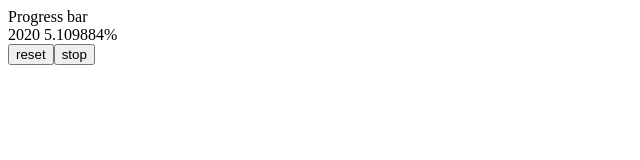
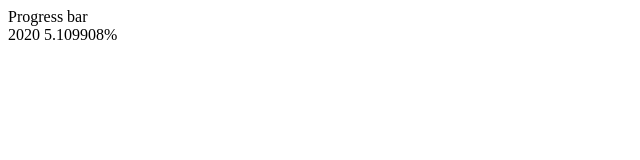
Before and after one commit to iz4blue/ttusi-clock, a Gatsby site: page / in a window 1280 px wide. Shown: the whole page, without its empty margins (0-640 px from the left). Built offline with nearby package versions, Linux system fonts and the light colour scheme; Gatsby itself is replaced by a stand-in of ours.

Commit message:
리뷰 받은 내용으로 코드 변경

```diff
--- a/src/components/bar.js
+++ b/src/components/bar.js
@@ -1,7 +1,6 @@
-import React, { useState } from "react"
+import React from "react"
 
-function Bar({initialValue}) {
-  const [value, setValue] = useState(initialValue);
+function Bar(props) {
   return (
     <>
       <div>Progress bar</div>
--- a/src/components/percent.js
+++ b/src/components/percent.js
@@ -1,15 +1,9 @@
-import React, { useState } from "react"
+import React from "react"
 
-function Percent({initialValue}) {
-  const [value, setPercent] = useState(initialValue);
-
-  const onChangeValue = e => {
-    setPercent(e.target.value);
-  };
-
+function Percent(props) {
   return (
     <>
-      <div>2020 <span id="percent">{value.toFixed(6)}</span>%</div>
+      <div>2020 <span id="percent">{props.value.toFixed(6)}</span>%</div>
     </>
   );
 }
--- a/src/pages/index.js
+++ b/src/pages/index.js
@@ -1,4 +1,4 @@
-import React from "react"
+import React, { useEffect, useState } from "react"
 import Bar from "../components/bar"
 import Percent from "../components/percent"
 
@@ -9,31 +9,25 @@ function getPercent() {
 
   let date_now = new Date();
   let ts_now_from_first_2020 = date_now.getTime() - date_first_2020.getTime();
-  let percent = ts_now_from_first_2020 / ts_2020_total * 100
-  console.log(percent)
-  globalPercent = percent
 
-  return globalPercent
-}
-
-let globalPercent = getPercent();
-let timer;
-
-function next() {
-  getPercent();
-  timer = setTimeout(next, 500);
+  return ts_now_from_first_2020 / ts_2020_total * 100
 }
 
 export default () => {
-  setTimeout(next, 500);
+  const [globalPercent, setGlobalPercent] = useState(getPercent())
+
+  useEffect(() => {
+    const timer = setTimeout(() => {
+      setGlobalPercent(getPercent())
+    }, 500)
+
+    return () => clearInterval(timer);
+  }, [globalPercent])
 
   return (
     <div>
-      <Bar initialValue={globalPercent}/>
-      <Percent initialValue={globalPercent}/>
-
-      <button onClick={() => getPercent()}>reset</button>
-      <button onClick={() => clearTimeout(timer)}>stop</button>
+      <Bar initialValue={globalPercent} />
+      <Percent value={globalPercent} />
     </div>
   )
 }
```
